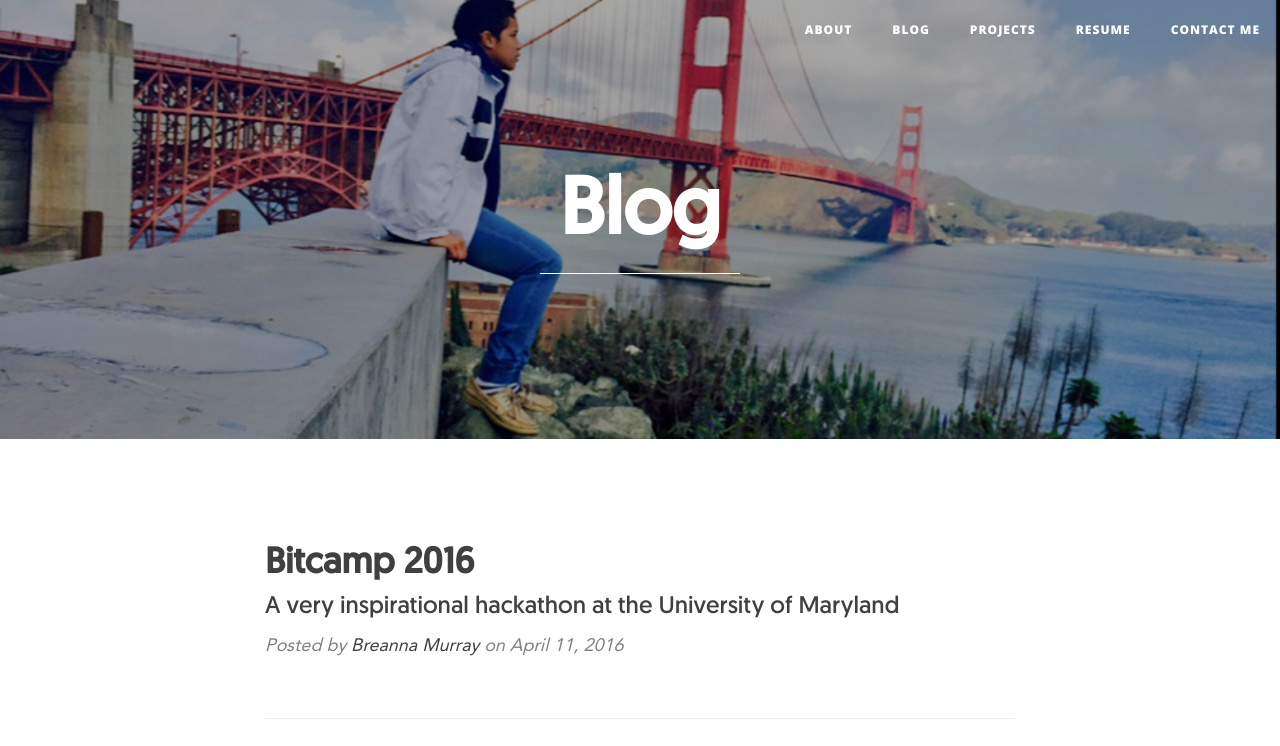
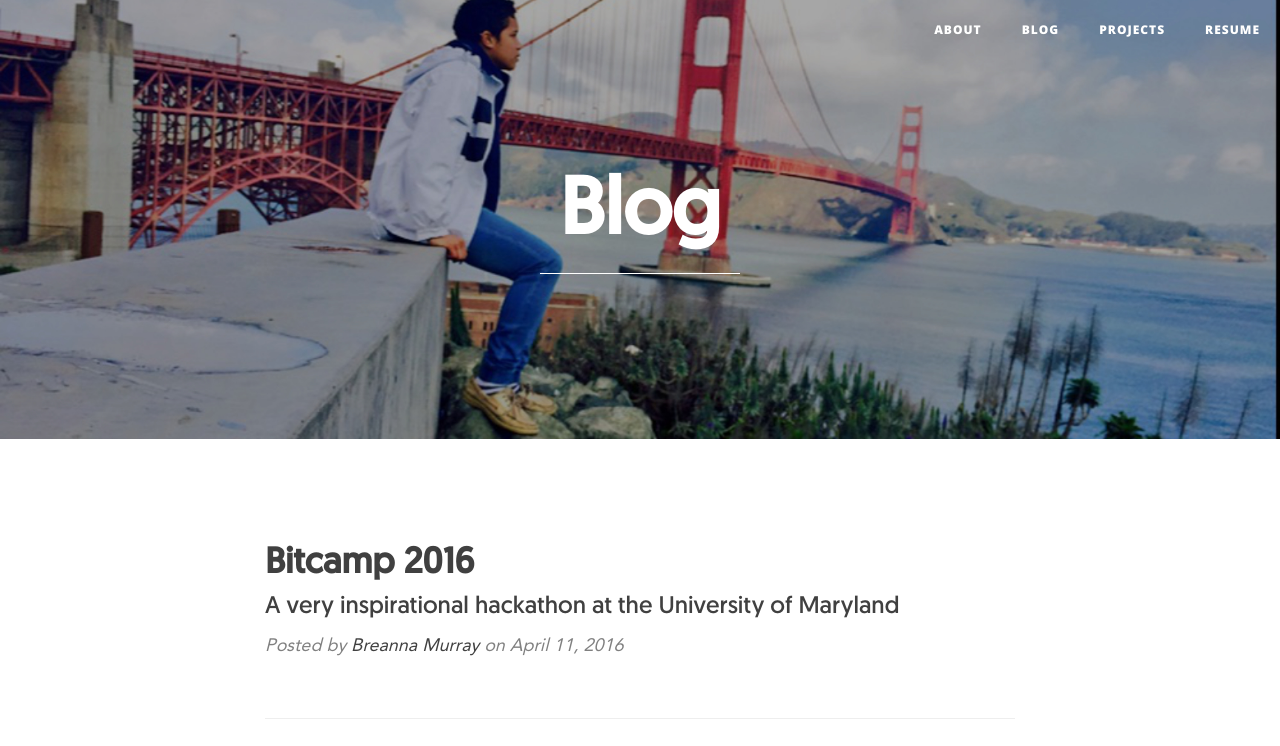
Before and after one commit to breannamurray/breannamurray.github.io, a plain HTML site: page blog.html in a window 1280 px wide. Shown: the top 746 px of the page. Drawn offline with nearby package versions, Linux system fonts and the light colour scheme.

Commit message:
contact form

```diff
--- a/blog.html
+++ b/blog.html
@@ -62,9 +62,6 @@
                     </li>
                      <li>
                         <a href="Resume.pdf">Resume</a>
-                    </li>
-                    <li>
-                        <a href="contact.html">Contact Me</a>
                     </li>
 
                 </ul>
```
Also changed, not shown: index.html (+0 -2 lines), projects.html (+0 -3 lines), 1 other file.
